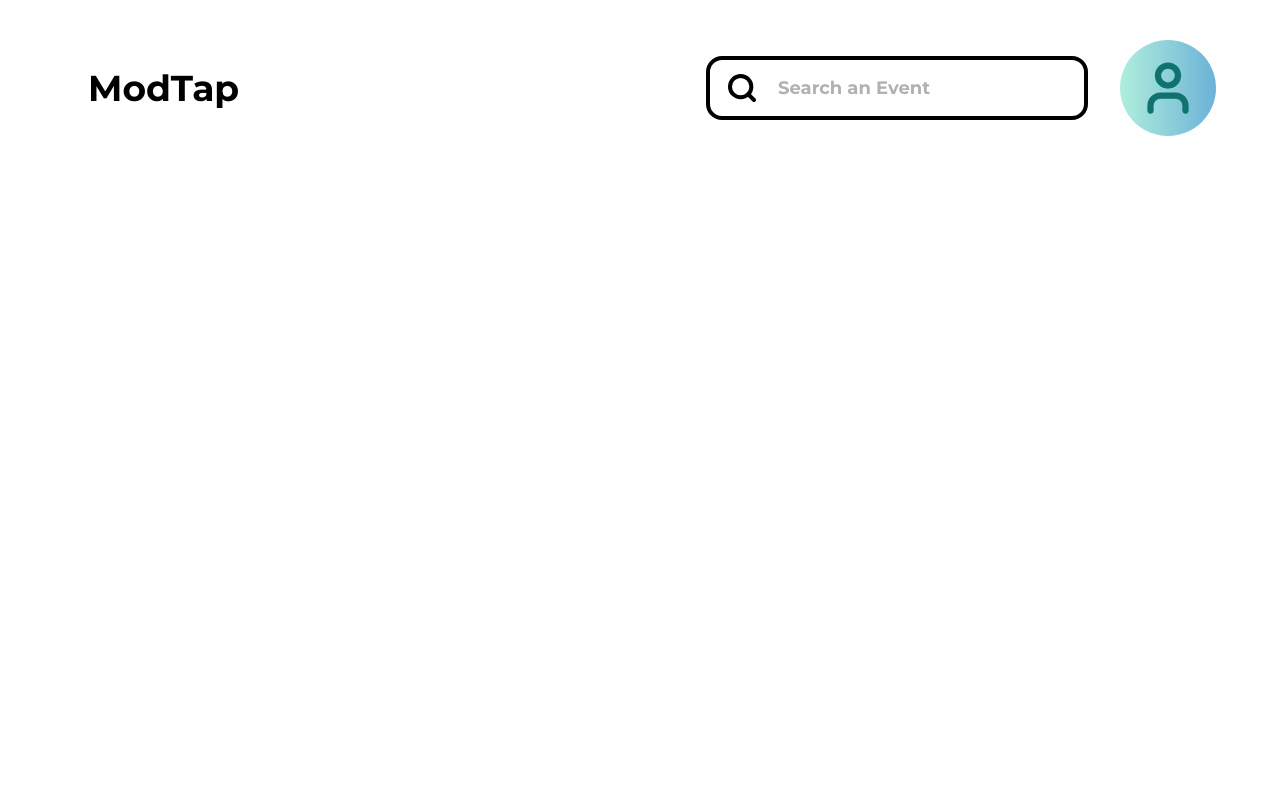
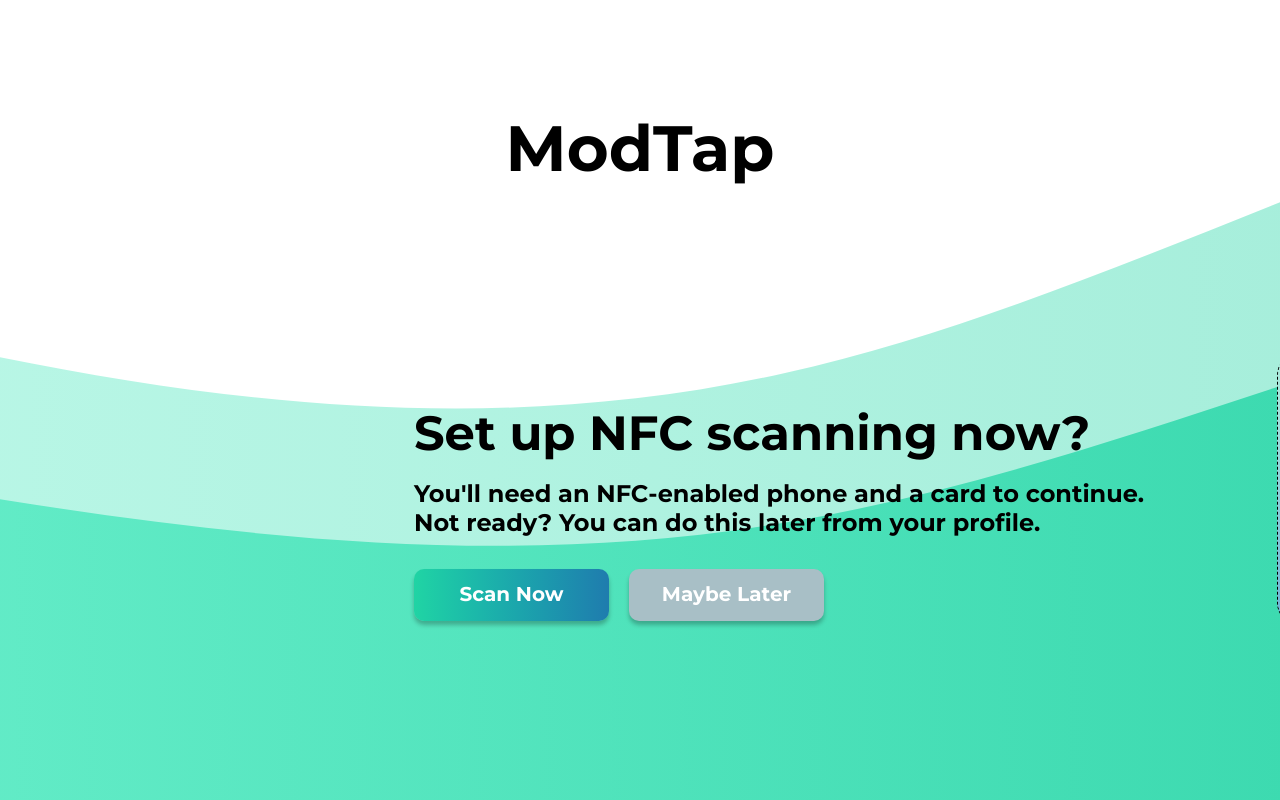
Before and after one commit to kmutt-iot-hackathon-group-8/frontend, a React (Vite) app: page /set-up-nfc in a window 1280 px wide. Before the commit this address had no page. Built offline with nearby package versions, Linux system fonts and the light colour scheme.

Commit message:
feat: add setUpNFC

```diff
--- a/src/App.tsx
+++ b/src/App.tsx
@@ -14,10 +14,11 @@
 import Profile from './pages/Profile';
 import AddEvent from './pages/AddEvent';
 import AttendedEvents from './pages/AttendedEvents';
+import SetUpNFC from "./pages/setUpNFC";
 
 function AppContent() {
   const location = useLocation();
-  const hideNavbarPaths = ['/login', '/register'];
+  const hideNavbarPaths = ['/login', '/register', '/set-up-nfc'];
   const shouldShowNavbar = !hideNavbarPaths.includes(location.pathname);
 
   return (
@@ -44,6 +45,10 @@
             <Route
               path="/profile"
               element={<Profile />}
+            />
+            <Route
+              path="/set-up-nfc"
+              element={<SetUpNFC />}
             />
               <Route
               path="/created-events"
--- /dev/null
+++ b/src/pages/setUpNFC.tsx
@@ -0,0 +1,99 @@
+import NFC from '../assets/icons/NFCIcon.png';
+
+const setUpNFC = () => {
+
+  return (
+    <div className="relative min-h-screen w-full bg-white font-['Montserrat'] overflow-x-hidden">
+      {/* --- WAVE BACKGROUND --- */}
+      <div className="absolute bottom-0 left-0 w-full h-[160vh] z-0 block">
+        <svg
+            className="w-full h-full"
+            viewBox="-130 0 1340 320"
+            preserveAspectRatio="xMidYMax slice"
+            xmlns="http://www.w3.org/2000/svg"
+        >
+          <defs>
+            <linearGradient id="wave-gradient" x1="0" x2="1" y1="0" y2="0">
+              <stop offset="0%" stopColor="#7dffdc" />
+              <stop offset="50%" stopColor="#20D4A4" />
+              <stop offset="100%" stopColor="#1F7CAE" />
+            </linearGradient>
+          </defs>
+          <path fill="url(#wave-gradient)" fillOpacity="0.4" d="M0,96L48,112C96,128,192,160,288,186.7C384,213,480,235,576,213.3C672,192,768,128,864,128C960,128,1056,192,1152,208C1248,224,1344,192,1392,176L1440,160L1440,320L1392,320C1344,320,1248,320,1152,320C1056,320,960,320,864,320C768,320,672,320,576,320C480,320,384,320,288,320C192,320,96,320,48,320L0,320Z"></path>
+          <path fill="url(#wave-gradient)" fillOpacity="0.8" d="M0,192L48,197.3C96,203,192,213,288,229.3C384,245,480,267,576,250.7C672,235,768,181,864,181.3C960,181,1056,235,1152,234.7C1248,235,1344,181,1392,154.7L1440,128L1440,320L1392,320C1344,320,1248,320,1152,320C1056,320,960,320,864,320C768,320,672,320,576,320C480,320,384,320,288,320C192,320,96,320,48,320L0,320Z"></path>
+        </svg>
+      </div>
+
+      {/* ModTap */}
+      <h1 className="relative left-[142px] top-[89px] w-[202px] font-['Montserrat'] font-bold text-5xl leading-[59px] text-black z-10
+                     md:absolute md:left-1/2 md:-translate-x-1/2 md:w-auto md:text-[64px] md:leading-[78px] md:top-[109px]">
+        ModTap
+      </h1>
+
+      {/* Profile Icon - Mobile Only */}
+      <div className="absolute right-[40px] top-[62px] w-[96px] h-[97px] bg-[#8A8989] rounded-full flex items-center justify-center z-10
+                      md:hidden">
+        <svg className="w-[60px] h-[60px]" viewBox="0 0 24 24" fill="none" xmlns="http://www.w3.org/2000/svg">
+          <g>
+            <circle cx="12" cy="8" r="3.5" stroke="#000000" strokeWidth="1.5"/>
+            <path d="M6.5 19.5C6.5 17 9 15 12 15C15 15 17.5 17 17.5 19.5" stroke="#000000" strokeWidth="1.5" strokeLinecap="round"/>
+          </g>
+        </svg>
+      </div>
+
+      {/* NFC Symbol Container - Mobile positioned */}
+      <div className="box-border relative mx-auto mt-[200px] w-[393px] h-[268px]
+                      bg-gradient-to-b from-[#AFEEDD] to-[#6CB2D7]
+                      border border-dashed border-black rounded-[20px] z-10
+                      flex items-center justify-center
+                      md:absolute md:left-[1277px] md:top-[355px] md:mt-0">
+        {/* NFC Icon */}
+        <img
+          src={NFC}
+          alt="NFC Symbol"
+          className="w-[127.12px] h-[113px]"
+        />
+      </div>
+
+      {/* Content Container - Desktop positioned */}
+      <div className="relative mt-12 px-6 z-10
+                      md:absolute md:left-[414px] md:top-[356px] md:px-0">
+        {/* Set up NFC scanning now? */}
+        <h2 className="w-full font-['Montserrat'] font-bold text-3xl leading-tight text-black mb-4
+                       md:w-[677px] md:text-[48px] md:leading-[59px]">
+          Set up NFC scanning now?
+        </h2>
+
+        {/* Description Text */}
+        <p className="w-full font-['Montserrat'] font-bold text-lg leading-relaxed text-black mb-8
+                      md:w-[732px] md:text-2xl md:leading-[29px]">
+          You'll need an NFC-enabled phone and a card to continue. Not ready? You can do this later from your profile.
+        </p>
+
+        {/* Buttons Container */}
+        <div className="flex flex-col gap-4 w-full
+                        md:flex-row md:gap-5 md:w-auto">
+          {/* Scan Now Button */}
+          <button className="w-full h-[52px] bg-gradient-to-r from-[#20D4A4] to-[#1F7CAE]
+                             shadow-[0px_4px_4px_rgba(0,0,0,0.25)] rounded-[10px] border-none cursor-pointer
+                             md:w-[195px]">
+            <span className="font-['Montserrat'] font-bold text-xl leading-6 text-white">
+              Scan Now
+            </span>
+          </button>
+
+          {/* Maybe Later Button */}
+          <button className="w-full h-[52px] bg-[#A8BFC6]
+                             shadow-[0px_4px_4px_rgba(0,0,0,0.25)] rounded-[10px] border-none cursor-pointer
+                             md:w-[195px]">
+            <span className="font-['Montserrat'] font-bold text-xl leading-6 text-white">
+              Maybe Later
+            </span>
+          </button>
+        </div>
+      </div>
+    </div>
+  );
+};
+
+export default setUpNFC;
```
